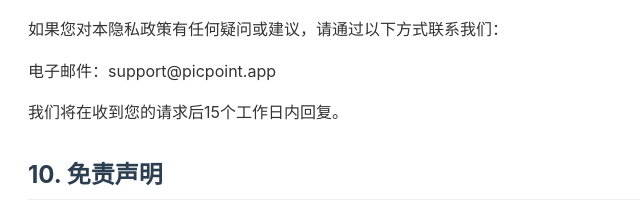
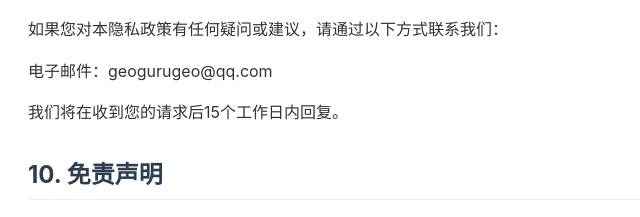
Before and after one commit to vlaumusic-cpu/picpointtech, a plain HTML site: page privacy_policy.html in a window 1280 px wide. Shown: the part 1956-2173 px from the top of the page, 212-852 px from the left. Drawn offline with Linux system fonts and the light colour scheme.

Commit message:
Update privacy_policy.html

```diff
--- a/privacy_policy.html
+++ b/privacy_policy.html
@@ -134,7 +134,7 @@
 
         <h2>9. 联系方式</h2>
         <p>如果您对本隐私政策有任何疑问或建议，请通过以下方式联系我们：</p>
-        <p>电子邮件：support@picpoint.app</p>
+        <p>电子邮件：geogurugeo@qq.com</p>
         <p>我们将在收到您的请求后15个工作日内回复。</p>
 
         <h2>10. 免责声明</h2>
```
